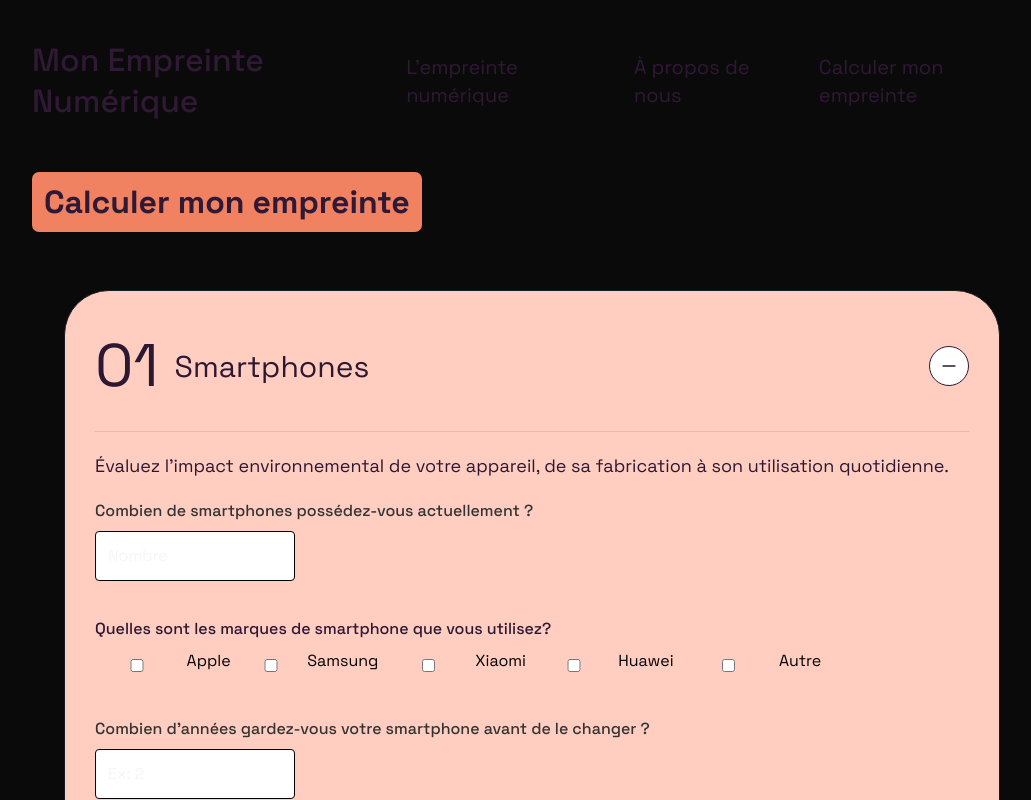
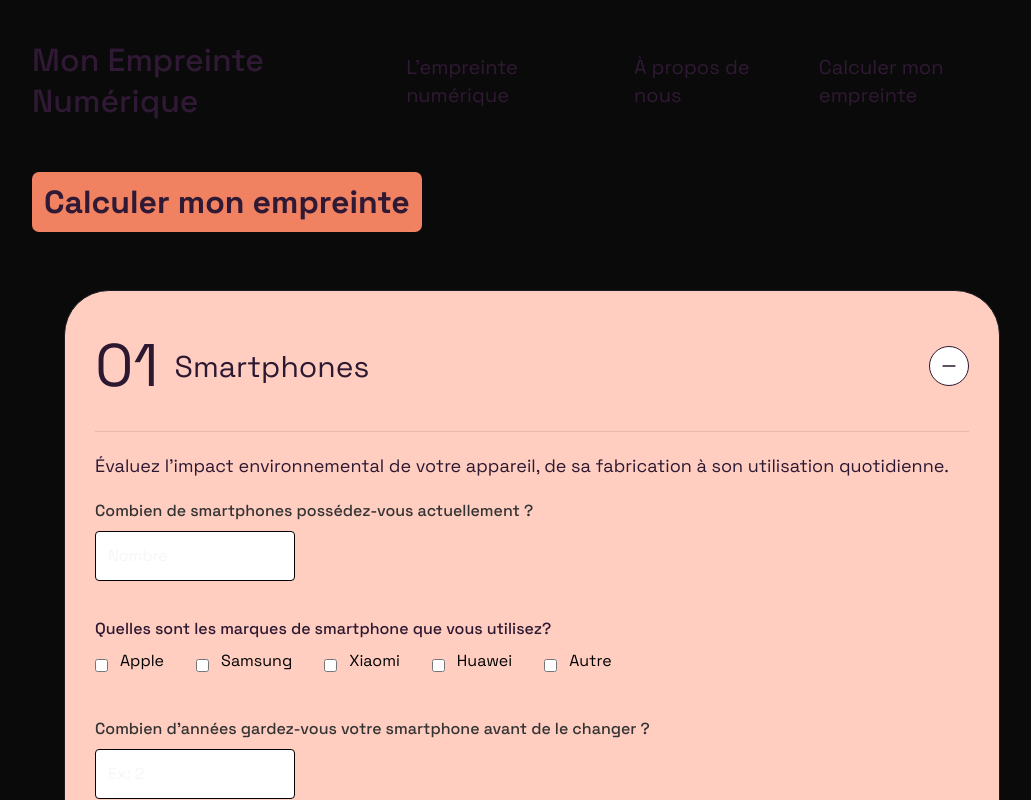
Before and after one commit to jbytes503/mon-empreinte-numerique, a Next.js app in the folder front/: page /calculator in a window 1280 px wide. Shown: the top 800 px of the page, without its empty margins (108-1139 px from the left). Built offline with nearby package versions, Linux system fonts and the light colour scheme.

Commit message:
fix: change le visuel du texte des checkbox

```diff
--- a/front/src/app/components/calculator/questions/question.module.css
+++ b/front/src/app/components/calculator/questions/question.module.css
@@ -27,32 +27,30 @@
 
 .checkboxGroupLabel {
     display: block;
-    margin-bottom: 0.75rem; /* Un peu plus d'espace pour le label du groupe */
+    margin-bottom: 0.75rem;
     font-weight: 500;
     color: #000;
 }
 
 .checkboxGroup {
-    display: grid;
-    grid-template-columns: repeat(
-        auto-fill,
-        minmax(120px, 1fr)
-    ); /* Colonnes automatiques */
-    gap: 0.75rem; /* Espace entre les cases */
+    display: flex;
+    flex-wrap: wrap;
+    gap: 2rem;
 }
 
 .checkboxItem {
     display: flex;
     align-items: center;
+    white-space: nowrap;
 }
 
 .checkboxItem input[type='checkbox'] {
-    margin-right: 0.5rem; /* Espace entre la case et le texte */
+    margin-right: 0.75rem;
     cursor: pointer;
 }
 
 .checkboxItem label {
-    font-weight: normal; /* Texte normal pour les options */
+    font-weight: normal;
     color: #000;
     cursor: pointer;
 }
```
